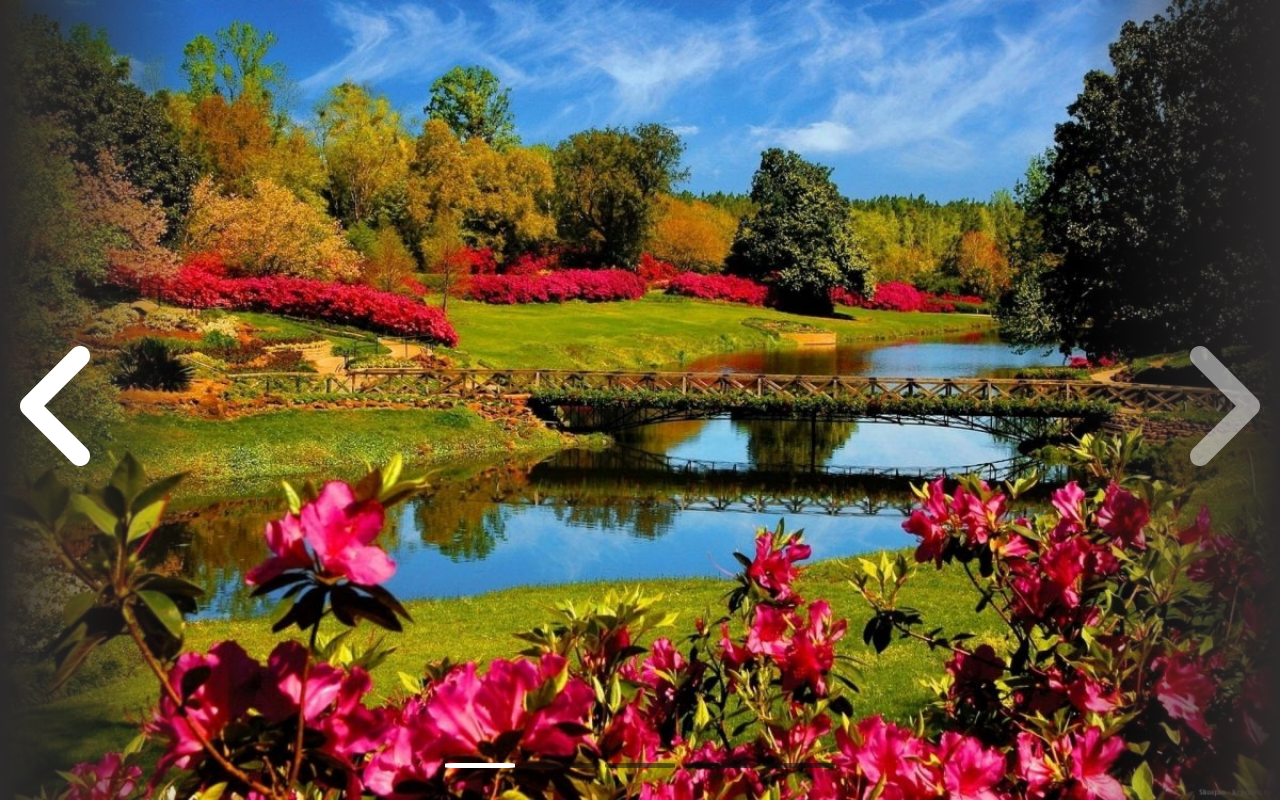
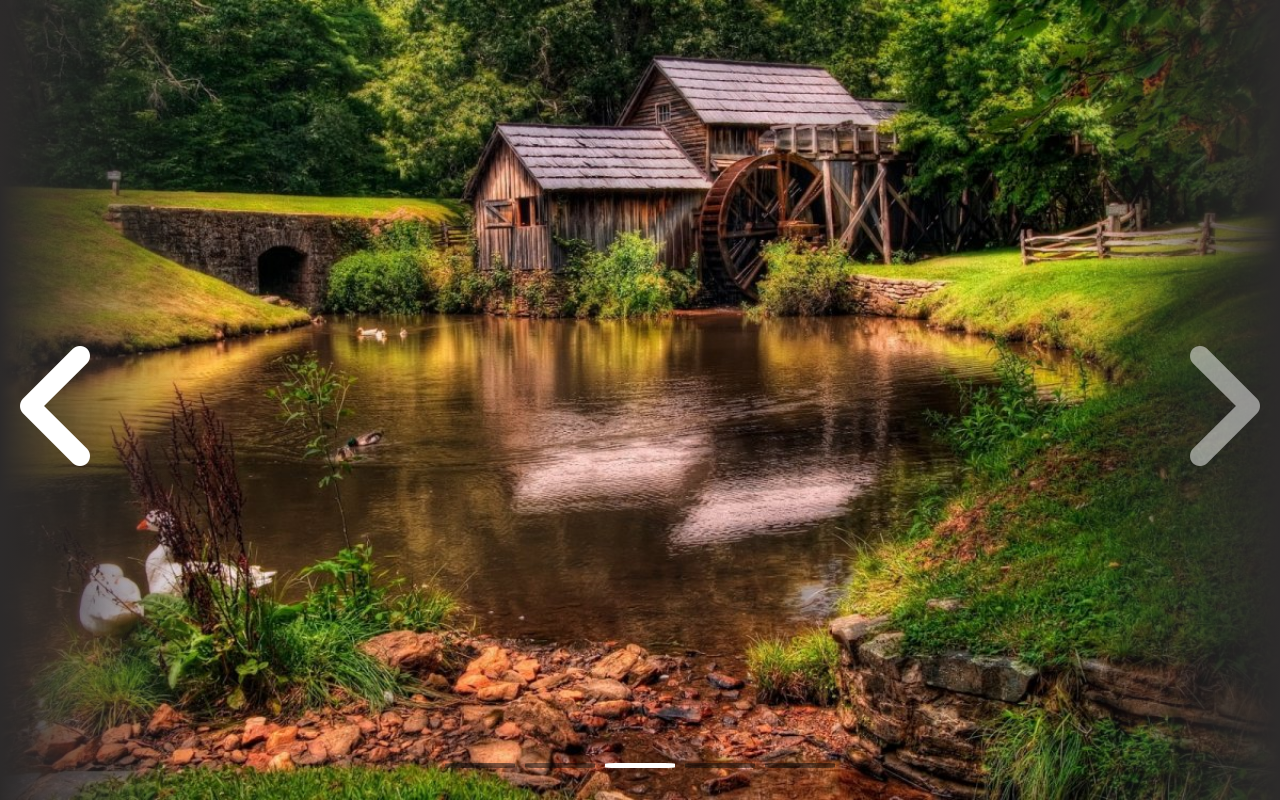
Before and after one commit to Zarosinskaya84/Slide, a website with bundled scripts: page index.html in a window 1280 px wide. Both pictures are taken after a click on the element 640 px from the left and 765 px from the top of the page. Built offline with nearby package versions, Linux system fonts and the light colour scheme.

Commit message:
исправление переходов

```diff
--- a/assets/js/carousel.js
+++ b/assets/js/carousel.js
@@ -57,7 +57,7 @@ _initIndicators () {
 
       indicator.setAttribute('class', 'indicator');
         indicator.dataset.slideTo = `${i}`;
-        i === 0 &&  indicator.classList.add('active');
+      if (i === 0) indicator.classList.add('active');
         indicators.appendChild(indicator);
 
 }
@@ -108,7 +108,7 @@ _initIndicators () {
 
     if (target && target.classList.contains('indicator')) {
         this._pause();
-        this._gotoNth(+target.dataset.slideTo);
+        this._goToNth(+target.dataset.slideTo);
 
     }
 }
--- a/assets/scss/style.scss
+++ b/assets/scss/style.scss
@@ -165,13 +165,10 @@ body {
   @include md-sm {
     font-size: 15vh;
 
-
-
   }
 
   @include sm {
     font-size: 10vh;
-
 
   }
 
```
